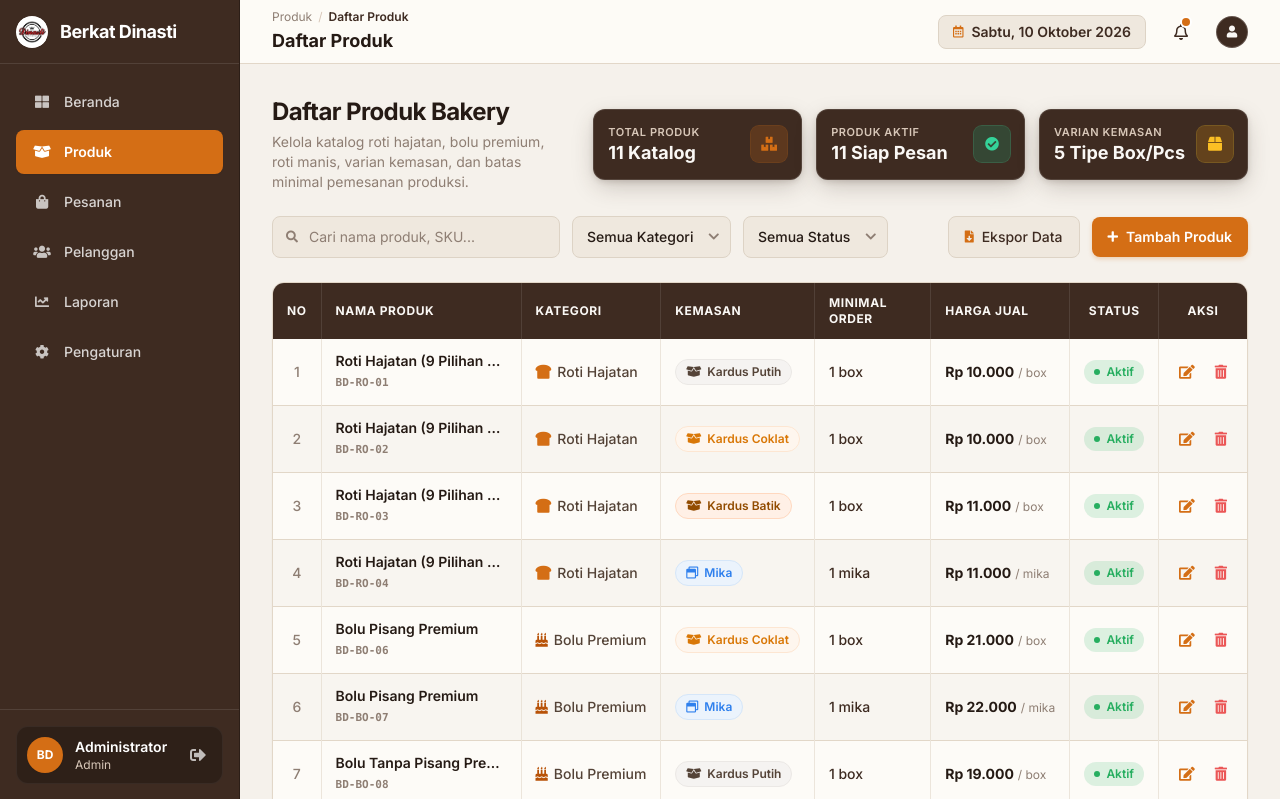
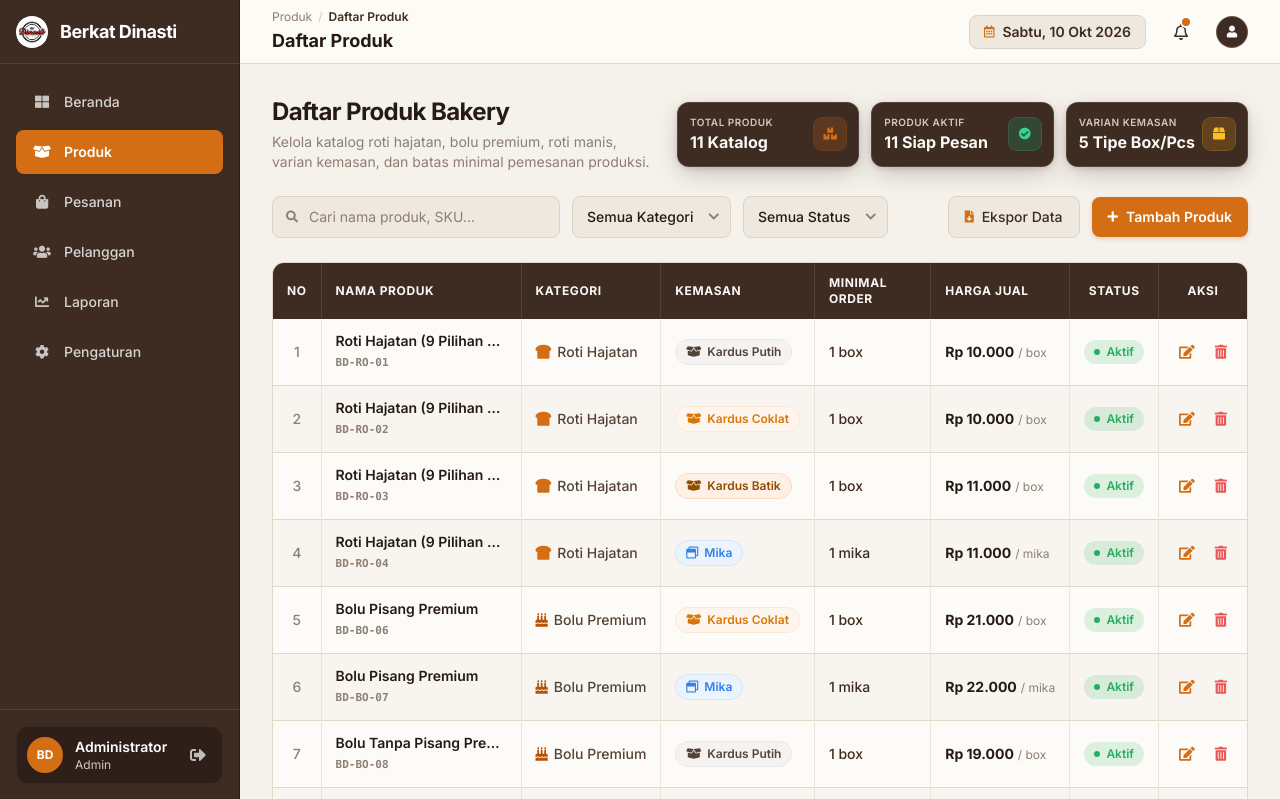
Before and after one commit to uCing4K/Berkat-Dinasti-Sisfor, a PHP site: page /Berkat-Dinasti/public/produk.php in a window 1280 px wide. Shown: the top 799 px of the page. Run offline with PHP 8.4, Linux system fonts and the light colour scheme; a user stored in the database is signed in; data comes from the database, SQL or seed files in the repository; some libraries are stand-ins or nearby versions.

Commit message:
fix(produk): sync date format to abbreviated month and match KPI cards size with pesanan

```diff
--- a/public/produk.php
+++ b/public/produk.php
@@ -620,8 +620,8 @@
 
 // Dynamic Indonesian date helper
 $hariArr = ['Sunday' => 'Minggu', 'Monday' => 'Senin', 'Tuesday' => 'Selasa', 'Wednesday' => 'Rabu', 'Thursday' => 'Kamis', 'Friday' => 'Jumat', 'Saturday' => 'Sabtu'];
-$bulanArr = [1 => 'Januari', 'Februari', 'Maret', 'April', 'Mei', 'Juni', 'Juli', 'Agustus', 'September', 'Oktober', 'November', 'Desember'];
-$todayFormatted = $hariArr[date('l')] . ', ' . date('j') . ' ' . $bulanArr[(int)date('n')] . ' ' . date('Y');
+$bulanArr = [1 => 'Jan', 2 => 'Feb', 3 => 'Mar', 4 => 'Apr', 5 => 'Mei', 6 => 'Jun', 7 => 'Jul', 8 => 'Agu', 9 => 'Sep', 10 => 'Okt', 11 => 'Nov', 12 => 'Des'];
+$todayFormatted = $hariArr[date('l')] . ', ' . date('d') . ' ' . $bulanArr[(int)date('n')] . ' ' . date('Y');
 ?>
 <!DOCTYPE html>
 <html lang="id">
@@ -885,38 +885,38 @@
                         <p class="text-[#8E7E73] text-sm mt-1 max-w-xl">Kelola katalog roti hajatan, bolu premium, roti manis, varian kemasan, dan batas minimal pemesanan produksi.</p>
                     </div>
 
-                    <!-- 3 KPI Cards Cluster (Dark Chocolate Espresso - Consistent with Beranda) -->
-                    <div class="grid grid-cols-1 sm:grid-cols-3 gap-3.5 shrink-0">
+                    <!-- 3 KPI Cards Cluster (Dark Chocolate Espresso - Identical Size with Pesanan) -->
+                    <div class="grid grid-cols-1 sm:grid-cols-3 gap-3 shrink-0">
                         <!-- Card 1: Total Produk -->
-                        <div class="craft-card-espresso rounded-xl p-3.5 border border-white/10 relative overflow-hidden flex items-center justify-between min-w-[160px] shadow-lg">
-                            <div>
-                                <p class="text-[#D8C7B8] text-[11px] font-semibold uppercase tracking-wider">TOTAL PRODUK</p>
-                                <p class="text-[#FAF8F5] text-lg font-bold leading-tight mt-0.5"><?= $total_katalog ?> Katalog</p>
-                            </div>
-                            <div class="w-9 h-9 rounded-lg bg-[#D46E15]/20 ring-1 ring-[#D46E15]/30 flex items-center justify-center text-[#D46E15] shrink-0 ml-3">
-                                <i class="fas fa-boxes text-sm"></i>
+                        <div class="craft-card-espresso rounded-xl p-3 border border-white/10 shadow-lg flex items-center justify-between min-w-[140px]">
+                            <div class="pr-2">
+                                <span class="text-[#D8C7B8] text-[10px] font-semibold uppercase tracking-wider block">TOTAL PRODUK</span>
+                                <span class="font-bold text-base text-[#FAF8F5]"><?= $total_katalog ?> Katalog</span>
+                            </div>
+                            <div class="w-8 h-8 rounded-lg bg-[#D46E15]/20 ring-1 ring-[#D46E15]/30 flex items-center justify-center text-[#D46E15] shrink-0">
+                                <i class="fas fa-boxes text-xs"></i>
                             </div>
                         </div>
 
                         <!-- Card 2: Produk Aktif -->
-                        <div class="craft-card-espresso rounded-xl p-3.5 border border-white/10 relative overflow-hidden flex items-center justify-between min-w-[160px] shadow-lg">
-                            <div>
-                                <p class="text-[#D8C7B8] text-[11px] font-semibold uppercase tracking-wider">PRODUK AKTIF</p>
-                                <p class="text-[#FAF8F5] text-lg font-bold leading-tight mt-0.5"><?= $produk_aktif ?> Siap Pesan</p>
-                            </div>
-                            <div class="w-9 h-9 rounded-lg bg-emerald-500/20 ring-1 ring-emerald-400/30 flex items-center justify-center text-emerald-400 shrink-0 ml-3">
-                                <i class="fas fa-check-circle text-sm"></i>
+                        <div class="craft-card-espresso rounded-xl p-3 border border-white/10 shadow-lg flex items-center justify-between min-w-[140px]">
+                            <div class="pr-2">
+                                <span class="text-[#D8C7B8] text-[10px] font-semibold uppercase tracking-wider block">PRODUK AKTIF</span>
+                                <span class="font-bold text-base text-[#FAF8F5]"><?= $produk_aktif ?> Siap Pesan</span>
+                            </div>
+                            <div class="w-8 h-8 rounded-lg bg-emerald-500/20 ring-1 ring-emerald-400/30 flex items-center justify-center text-emerald-400 shrink-0">
+                                <i class="fas fa-check-circle text-xs"></i>
                             </div>
                         </div>
 
                         <!-- Card 3: Varian Kemasan -->
-                        <div class="craft-card-espresso rounded-xl p-3.5 border border-white/10 relative overflow-hidden flex items-center justify-between min-w-[160px] shadow-lg">
-                            <div>
-                                <p class="text-[#D8C7B8] text-[11px] font-semibold uppercase tracking-wider">VARIAN KEMASAN</p>
-                                <p class="text-[#FAF8F5] text-lg font-bold leading-tight mt-0.5"><?= $varian_kemasan ?> Tipe Box/Pcs</p>
-                            </div>
-                            <div class="w-9 h-9 rounded-lg bg-amber-500/20 ring-1 ring-amber-400/30 flex items-center justify-center text-amber-400 shrink-0 ml-3">
-                                <i class="fas fa-box text-sm"></i>
+                        <div class="craft-card-espresso rounded-xl p-3 border border-white/10 shadow-lg flex items-center justify-between min-w-[140px]">
+                            <div class="pr-2">
+                                <span class="text-[#D8C7B8] text-[10px] font-semibold uppercase tracking-wider block">VARIAN KEMASAN</span>
+                                <span class="font-bold text-base text-[#FAF8F5]"><?= $varian_kemasan ?> Tipe Box/Pcs</span>
+                            </div>
+                            <div class="w-8 h-8 rounded-lg bg-amber-500/20 ring-1 ring-amber-400/30 flex items-center justify-center text-amber-400 shrink-0">
+                                <i class="fas fa-box text-xs"></i>
                             </div>
                         </div>
                     </div>
```
